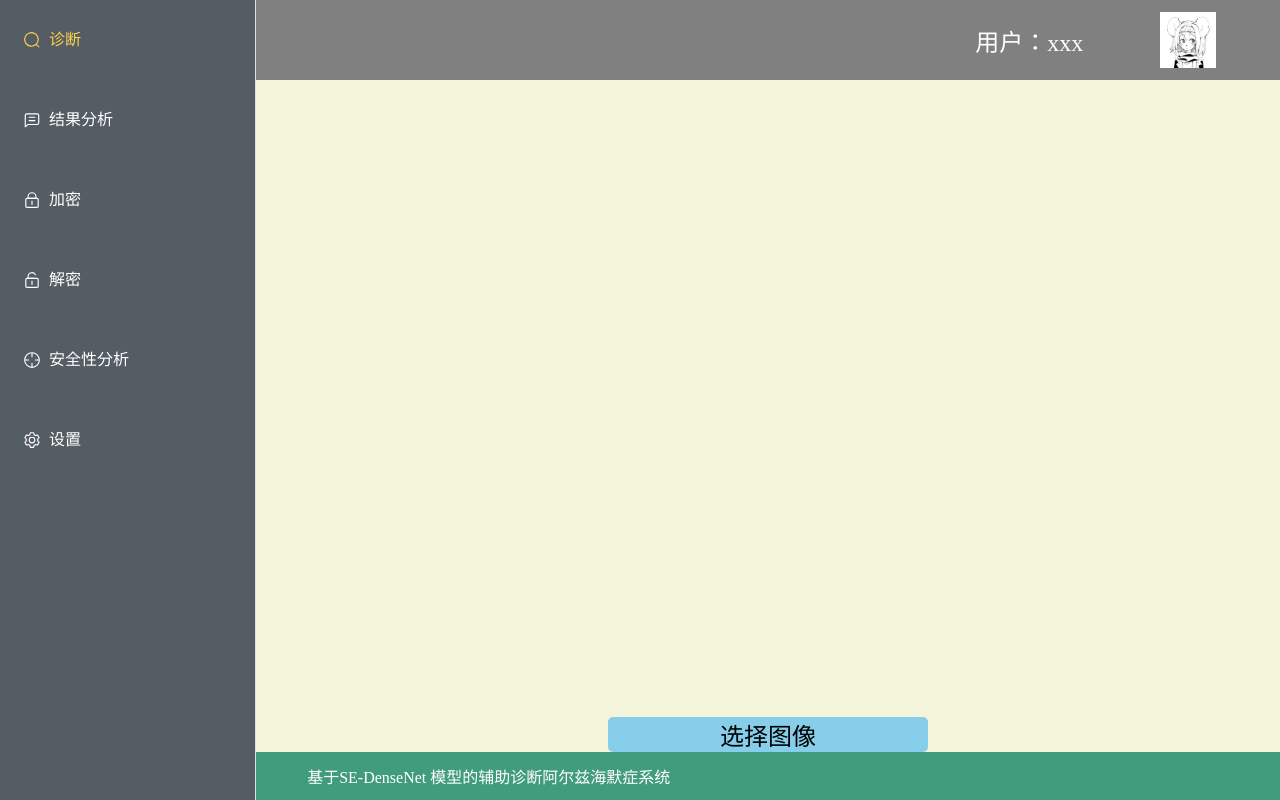
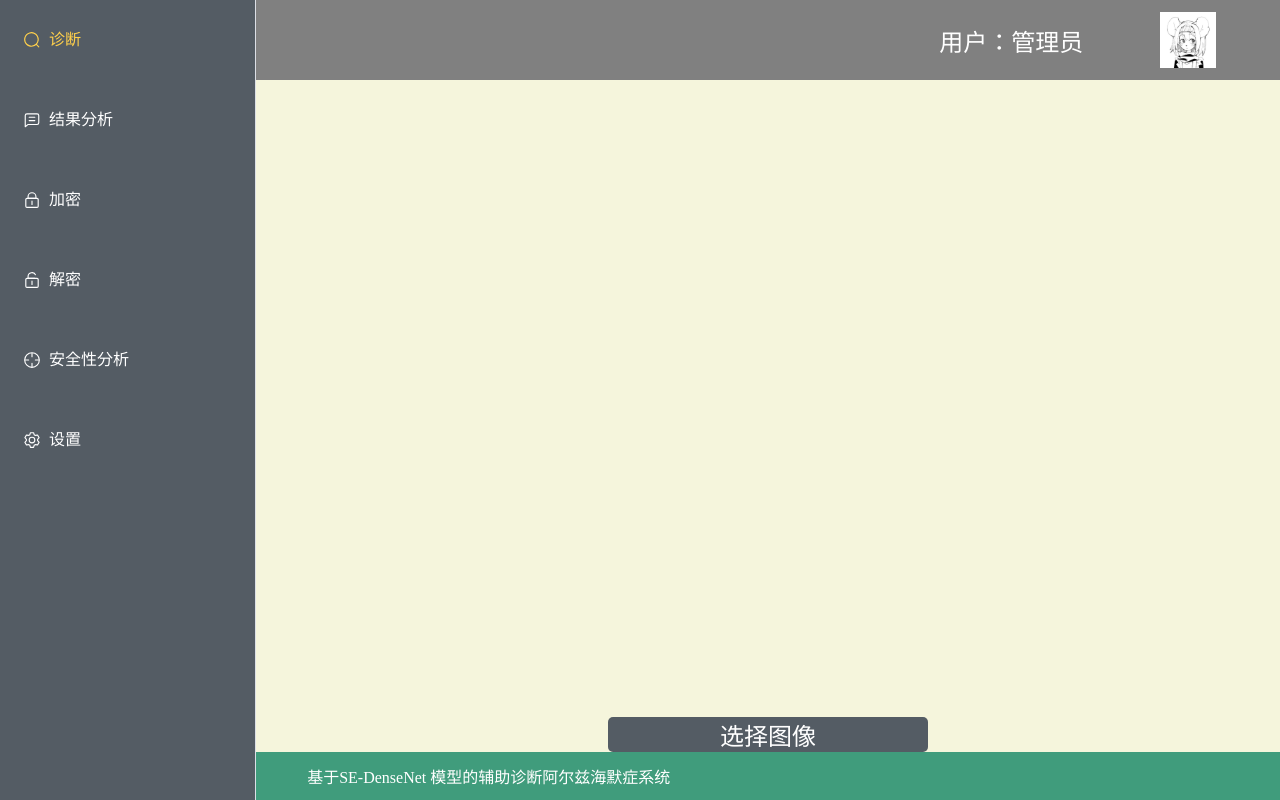
Before and after one commit to SakurakoujiHakuya/azh, a Vue app: page /diagnosis in a window 1280 px wide. Built offline with nearby package versions, Linux system fonts and the light colour scheme.

Commit message:
修改了按钮颜色和大小

```diff
--- a/src/components/topbar.vue
+++ b/src/components/topbar.vue
@@ -1,6 +1,6 @@
 <template>
     <div class="topbar">
-        <span>用户：xxx</span>
+        <span>用户：管理员</span>
         <img src="../assets/b_b8629520d4d314acb71cb637c0474dde.jpg" alt="">
     </div>
 </template>
--- a/src/view/Diagnosis.vue
+++ b/src/view/Diagnosis.vue
@@ -116,8 +116,10 @@ onMounted(() => {
 
             button {
                 margin-top: 10px;
-                padding: 5px 10px;
-                background-color: skyblue;
+                padding: 15px 85px;
+                // background-color: skyblue;
+                background-color: rgb(84, 92, 100);
+                color: white;
                 border: none;
                 border-radius: 5px;
                 cursor: pointer;
@@ -141,7 +143,9 @@ onMounted(() => {
         .upload-button {
             margin-top: 7vh;
             width: 25%;
-            background-color: skyblue;
+            // background-color: skyblue;
+            background-color: rgb(84, 92, 100);
+            color: white;
             cursor: pointer;
             border-radius: 5px;
             position: absolute;
```
Also changed, not shown: src/assets/}V)J93~DETK96VWJXXZ~7{A.jpg (added).
